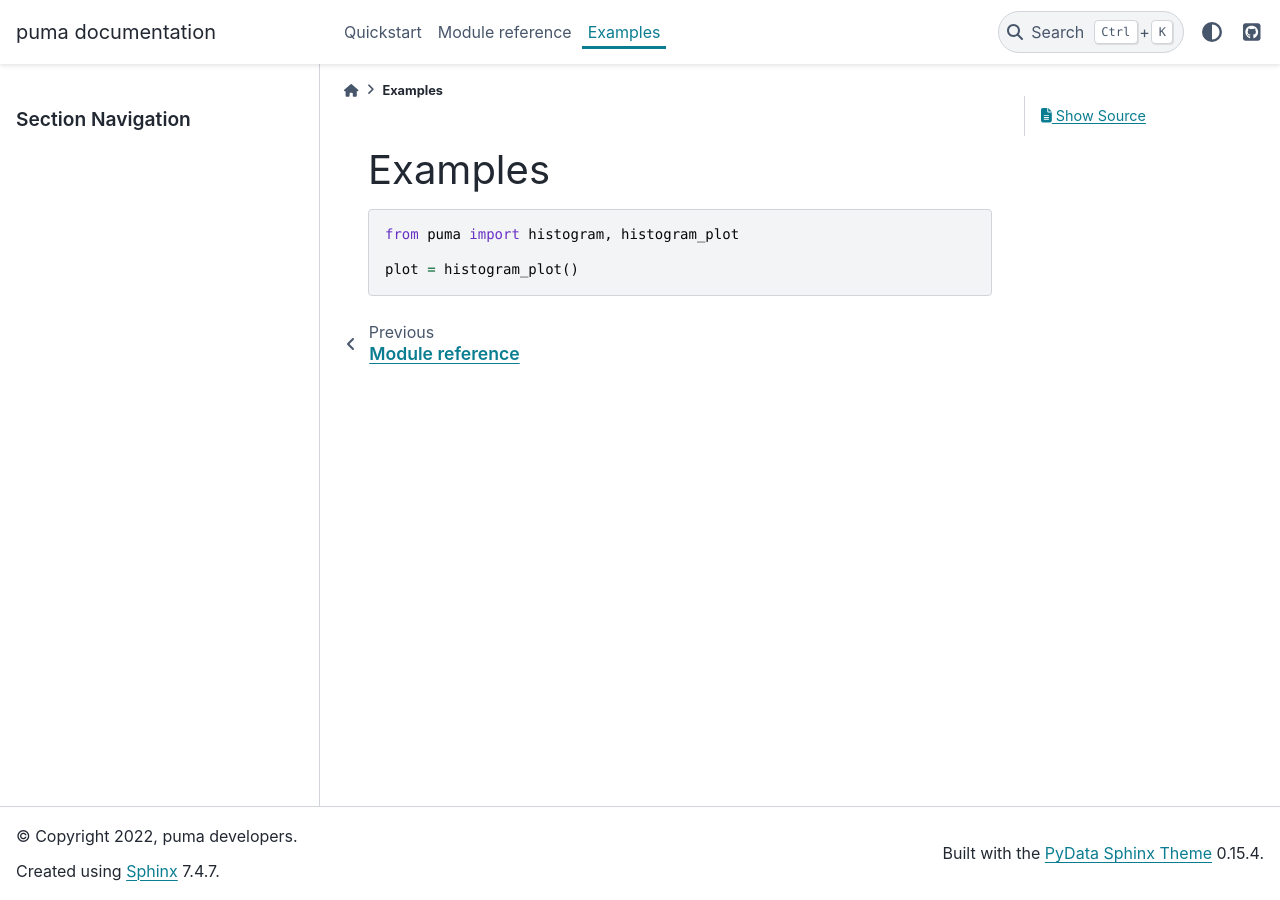
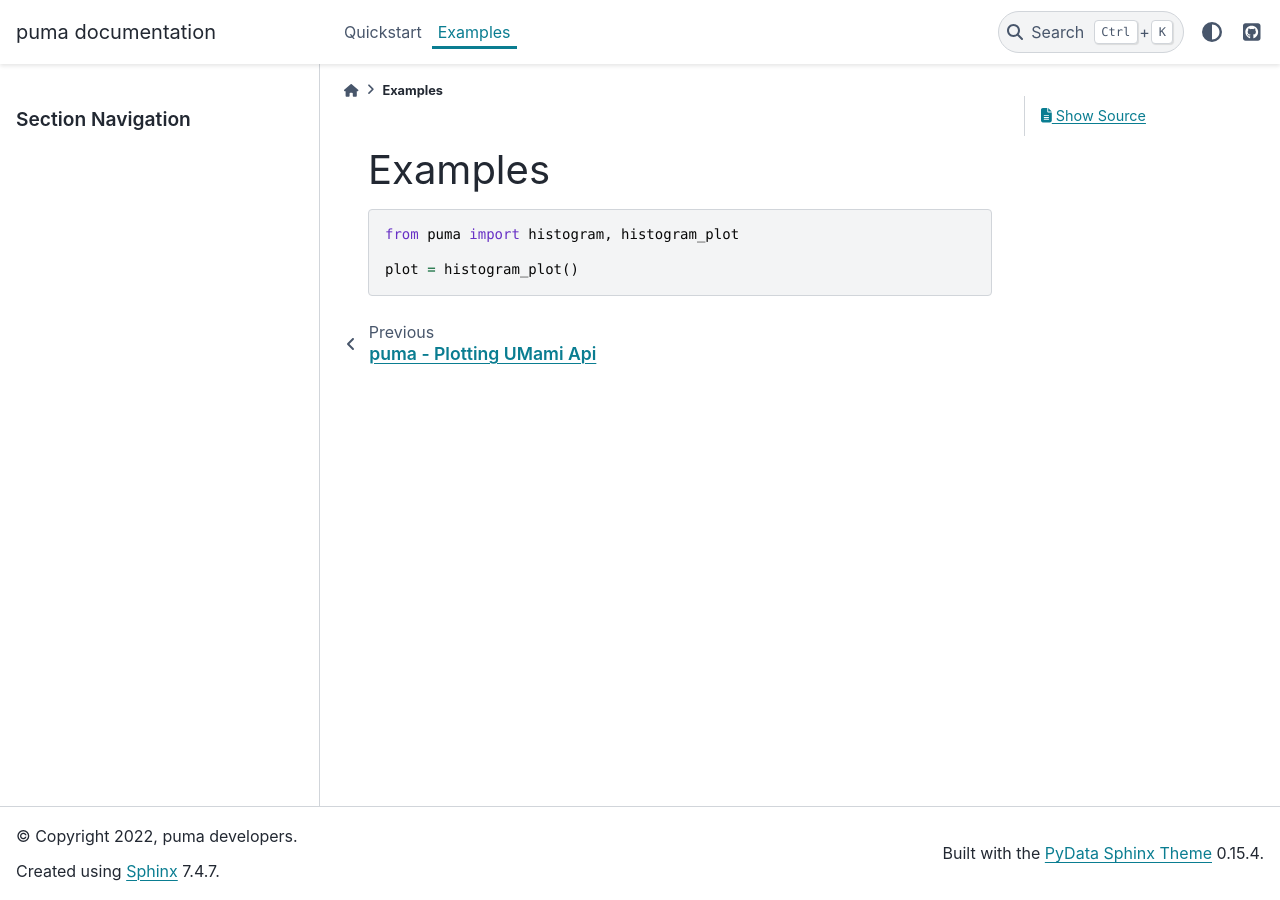
Before and after one commit to umami-hep/puma, a Sphinx documentation site: the page built from docs/source/example.md, in a window 1280 px wide. Built offline with Sphinx 7.4.7 and the PyData theme 0.15.4, drawn with Linux system fonts in a browser that asks for light colours.

Commit message:
Switch to sphinx-autoapi

````diff
--- a/docs/requirements.txt
+++ b/docs/requirements.txt
@@ -1,4 +1,4 @@
 Sphinx~=4.2.0
-piccolo-theme==0.10.2
 myst-parser~=0.17.0
 pydata-sphinx-theme
+sphinx-autoapi
--- a/docs/source/conf.py
+++ b/docs/source/conf.py
@@ -13,7 +13,7 @@
 import os
 import sys
 
-sys.path.insert(0, os.path.abspath("."))
+sys.path.insert(0, os.path.abspath("../../puma"))
 
 
 # -- Project information -----------------------------------------------------
@@ -35,7 +35,12 @@
     "sphinx.ext.autodoc",
     "sphinx.ext.doctest",
     "myst_parser",
+    "sphinx.ext.napoleon",
+    "autoapi.extension",
 ]
+
+autoapi_type = "python"
+autoapi_dirs = ["../../puma"]
 
 # Add any paths that contain templates here, relative to this directory.
 templates_path = ["_templates"]
--- a/docs/source/example.md
+++ b/docs/source/example.md
@@ -1,4 +1,4 @@
-## Examples
+# Examples
 
 ```py
 from puma import histogram, histogram_plot
--- a/docs/source/index.rst
+++ b/docs/source/index.rst
@@ -8,7 +8,6 @@
    :hidden:
 
    Quickstart <self>
-   module_reference.rst
    example.md
 
 Indices and tables
````
Also changed, not shown: 1 other file.
